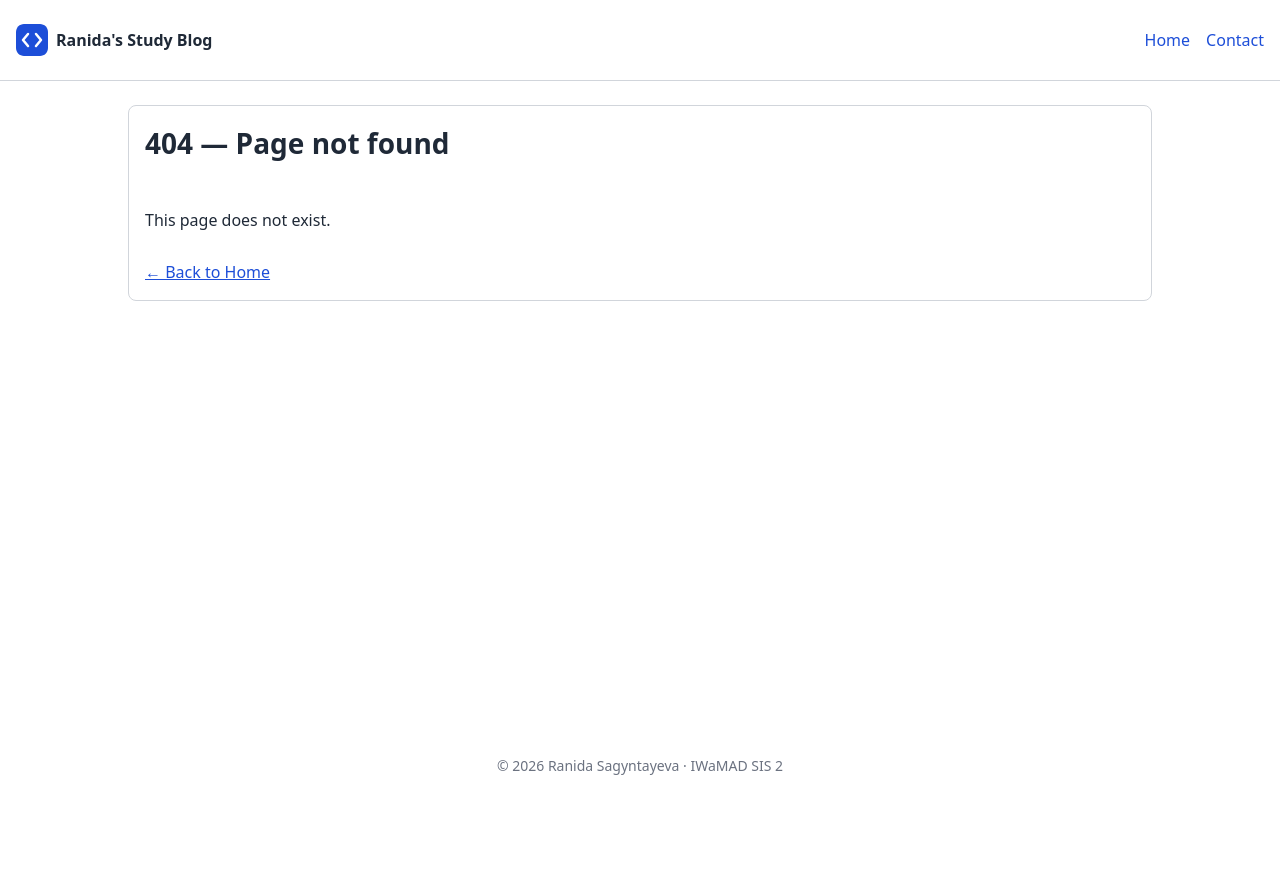
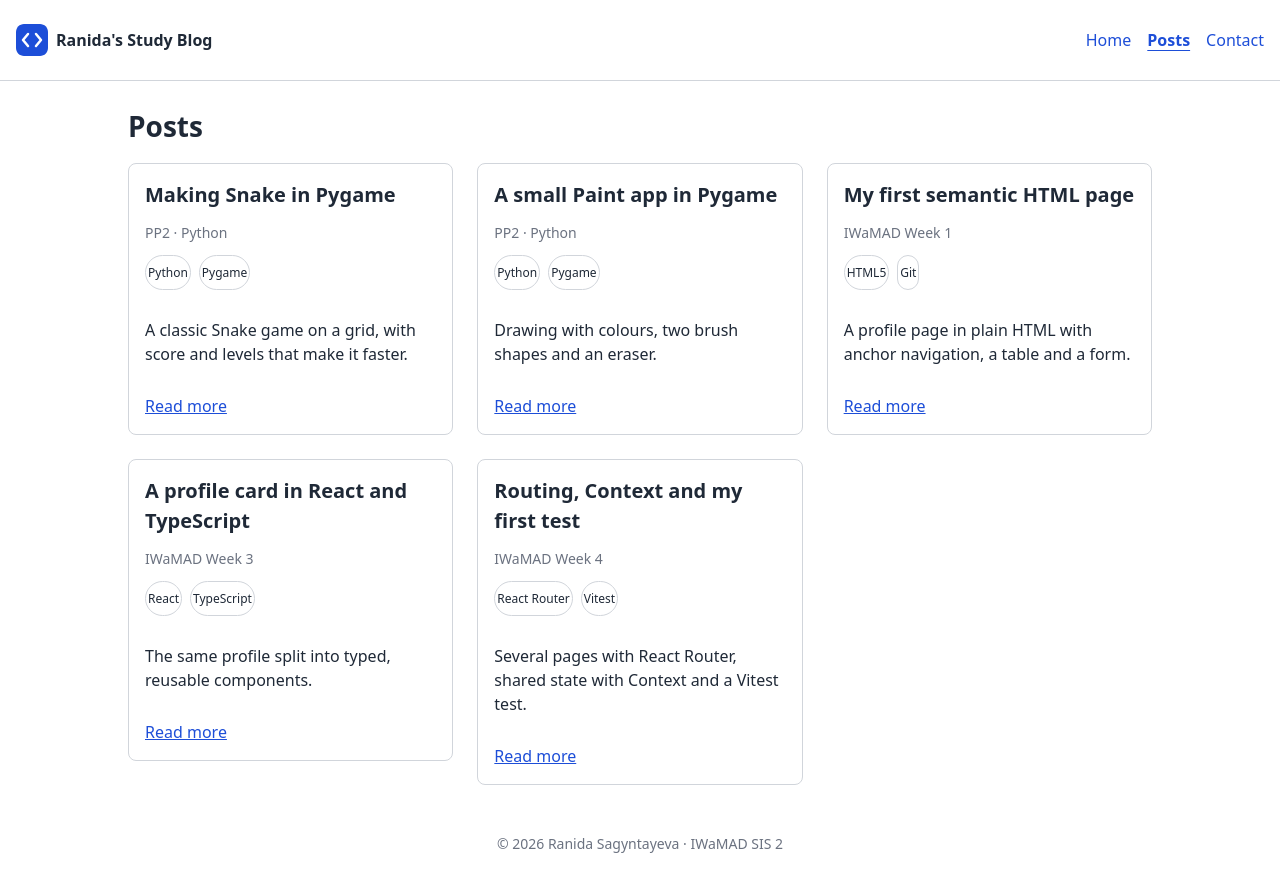
Before and after one commit to sagyntayeva/iwamad-sis2-blog, a React (Vite) app: page /posts in a window 1280 px wide. Before the commit this address had no page. Before the commit the page ends 800 px from the top, so only its background shows below. Built offline with nearby package versions, Linux system fonts and the light colour scheme.

Commit message:
Render posts from typed array with PostCard and /posts/:id page

```diff
--- a/src/App.tsx
+++ b/src/App.tsx
@@ -1,6 +1,8 @@
 import { Route, Routes } from 'react-router'
 import Layout from './components/Layout'
 import Home from './pages/Home'
+import Posts from './pages/Posts'
+import PostPage from './pages/PostPage'
 import Contact from './pages/Contact'
 import NotFound from './pages/NotFound'
 
@@ -9,6 +11,8 @@ function App() {
     <Routes>
       <Route element={<Layout />}>
         <Route path="/" element={<Home />} />
+        <Route path="/posts" element={<Posts />} />
+        <Route path="/posts/:id" element={<PostPage />} />
         <Route path="/contact" element={<Contact />} />
         <Route path="*" element={<NotFound />} />
       </Route>
--- a/src/components/Header.tsx
+++ b/src/components/Header.tsx
@@ -8,6 +8,7 @@ type NavItem = {
 
 const navItems: NavItem[] = [
   { to: '/', label: 'Home' },
+  { to: '/posts', label: 'Posts' },
   { to: '/contact', label: 'Contact' },
 ]
 
--- /dev/null
+++ b/src/components/PostCard.tsx
@@ -0,0 +1,28 @@
+import { Link } from 'react-router'
+import type { Post } from '../types'
+import Card from './ui/Card'
+import Tag from './ui/Tag'
+
+type PostCardProps = {
+  post: Post
+}
+
+function PostCard({ post }: PostCardProps) {
+  return (
+    <Card as="article" className="post-card">
+      <h2 className="post-card__title">{post.title}</h2>
+      <p className="muted">{post.course}</p>
+      <div className="tag-list">
+        {post.tags.map((tag) => (
+          <Tag key={tag}>{tag}</Tag>
+        ))}
+      </div>
+      <p>{post.summary}</p>
+      <div className="post-card__actions">
+        <Link to={`/posts/${post.id}`}>Read more</Link>
+      </div>
+    </Card>
+  )
+}
+
+export default PostCard
--- /dev/null
+++ b/src/data/posts.ts
@@ -0,0 +1,60 @@
+import type { Post } from '../types'
+
+// Add an object here → a new card and a new /posts/<id> page appear
+export const posts: Post[] = [
+  {
+    id: 1,
+    title: 'Making Snake in Pygame',
+    course: 'PP2 · Python',
+    tags: ['Python', 'Pygame'],
+    summary: 'A classic Snake game on a grid, with score and levels that make it faster.',
+    body: [
+      'My Snake game draws the field as a grid of cells. The snake is a list of cells, and every frame it moves one cell in the direction of the arrow key.',
+      'Eating food adds one point. Every 5 points the level goes up and the game speed increases, so it gets harder the longer you play. The score and level are shown at the top of the window.',
+    ],
+  },
+  {
+    id: 2,
+    title: 'A small Paint app in Pygame',
+    course: 'PP2 · Python',
+    tags: ['Python', 'Pygame'],
+    summary: 'Drawing with colours, two brush shapes and an eraser.',
+    body: [
+      'The top panel has colour squares, a square brush, a round brush and an eraser. Clicking a colour changes the active colour, and moving the mouse paints with the chosen shape.',
+      'Every painted point is saved in a list and redrawn each frame. This was my first program where the screen depends on data that the user creates.',
+    ],
+  },
+  {
+    id: 3,
+    title: 'My first semantic HTML page',
+    course: 'IWaMAD Week 1',
+    tags: ['HTML5', 'Git'],
+    summary: 'A profile page in plain HTML with anchor navigation, a table and a form.',
+    body: [
+      'In Week 1 I set up my tools and built a profile page using only HTML5: header, nav, main, sections and footer.',
+      'The navigation links jump to sections on the same page, my goals are in a table, and the contact form uses native required fields.',
+    ],
+  },
+  {
+    id: 4,
+    title: 'A profile card in React and TypeScript',
+    course: 'IWaMAD Week 3',
+    tags: ['React', 'TypeScript'],
+    summary: 'The same profile split into typed, reusable components.',
+    body: [
+      'In Week 3 I rebuilt my profile with React components: Header, ProfileCard, SkillBadge and Footer.',
+      'Each component has typed props, and the skill badges are rendered from an array with .map(). This is the same idea I use for the posts in this blog.',
+    ],
+  },
+  {
+    id: 5,
+    title: 'Routing, Context and my first test',
+    course: 'IWaMAD Week 4',
+    tags: ['React Router', 'Vitest'],
+    summary: 'Several pages with React Router, shared state with Context and a Vitest test.',
+    body: [
+      'In Week 4 my app got Home, Skills, Contact and a 404 page inside one layout route.',
+      'A like counter was shared through React Context, and I wrote my first component test with Testing Library to check that a click changes the number.',
+    ],
+  },
+]
--- /dev/null
+++ b/src/pages/PostPage.tsx
@@ -0,0 +1,38 @@
+import { Link, useParams } from 'react-router'
+import Card from '../components/ui/Card'
+import Tag from '../components/ui/Tag'
+import { posts } from '../data/posts'
+
+function PostPage() {
+  const { id } = useParams()
+  // useParams gives a string, ids are numbers
+  const post = posts.find((p) => p.id === Number(id))
+
+  if (!post) {
+    return (
+      <Card>
+        <h1 className="page-title">Post not found</h1>
+        <p>There is no post with id "{id}".</p>
+        <Link to="/posts">← All posts</Link>
+      </Card>
+    )
+  }
+
+  return (
+    <article className="post stack">
+      <Link to="/posts">← All posts</Link>
+      <h1 className="page-title">{post.title}</h1>
+      <p className="muted">{post.course}</p>
+      <div className="tag-list">
+        {post.tags.map((tag) => (
+          <Tag key={tag}>{tag}</Tag>
+        ))}
+      </div>
+      {post.body.map((paragraph) => (
+        <p key={paragraph}>{paragraph}</p>
+      ))}
+    </article>
+  )
+}
+
+export default PostPage
--- /dev/null
+++ b/src/pages/Posts.tsx
@@ -0,0 +1,19 @@
+import PostCard from '../components/PostCard'
+import { posts } from '../data/posts'
+
+function Posts() {
+  return (
+    <>
+      <h1 className="page-title">Posts</h1>
+      <ul className="post-grid">
+        {posts.map((post) => (
+          <li key={post.id}>
+            <PostCard post={post} />
+          </li>
+        ))}
+      </ul>
+    </>
+  )
+}
+
+export default Posts
--- /dev/null
+++ b/src/types.ts
@@ -0,0 +1,8 @@
+export type Post = {
+  id: number
+  title: string
+  course: string // where the project was made, e.g. "IWaMAD Week 3"
+  tags: string[]
+  summary: string
+  body: string[] // one string per paragraph
+}
```
